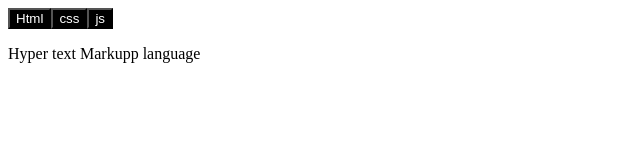
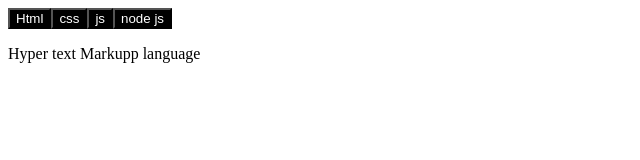
Before and after one commit to 1Yasir/reactTab, a React (Vite) app: page / in a window 1280 px wide. Shown: the top 160 px of the page, without its empty margins (0-640 px from the left). Built offline with nearby package versions, Linux system fonts and the light colour scheme.

Commit message:
add label

```diff
--- a/src/App.jsx
+++ b/src/App.jsx
@@ -6,6 +6,7 @@ function App() {
     {label :"Html", content :"Hyper text Markupp language"},
     {label :"css", content :"Lorem ipsum dolor sit amet consectetur adipisicing elit. Nemo aliquam corrupti facilis quasi quae quia tempore minus? Velit, inventore! Esse, consectetur exercitationem illum animi asperiores aliquid culpa dicta quia ad." },
     {label :"js", content :"programming language"},
+    {label :"node js", content :"run time"},
   ]
   return (
     <div>
```
